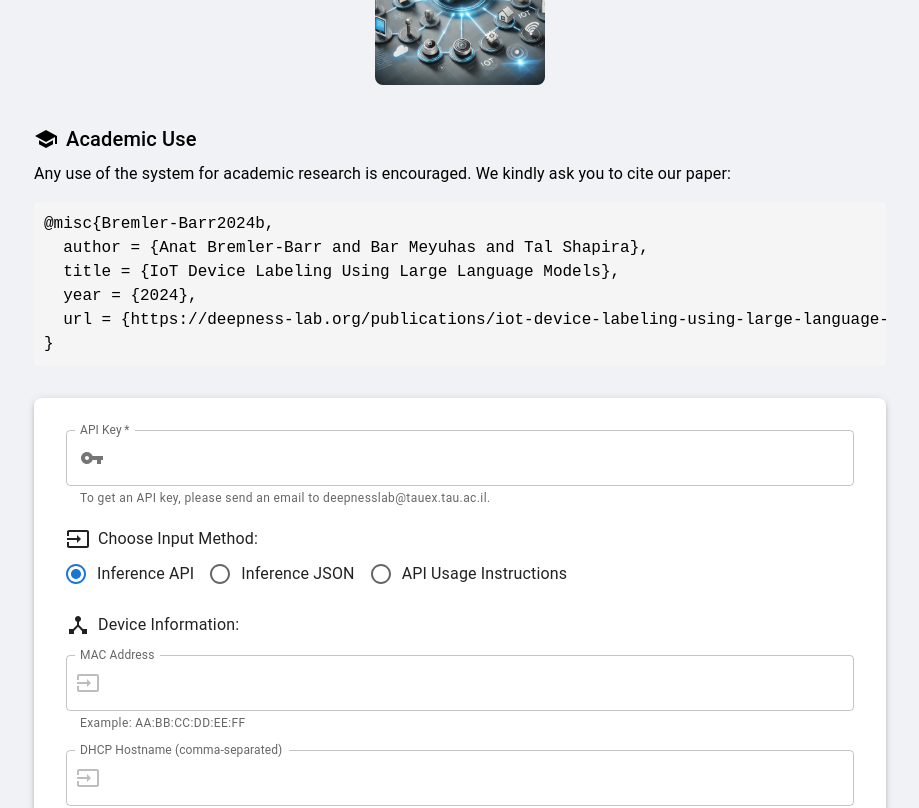
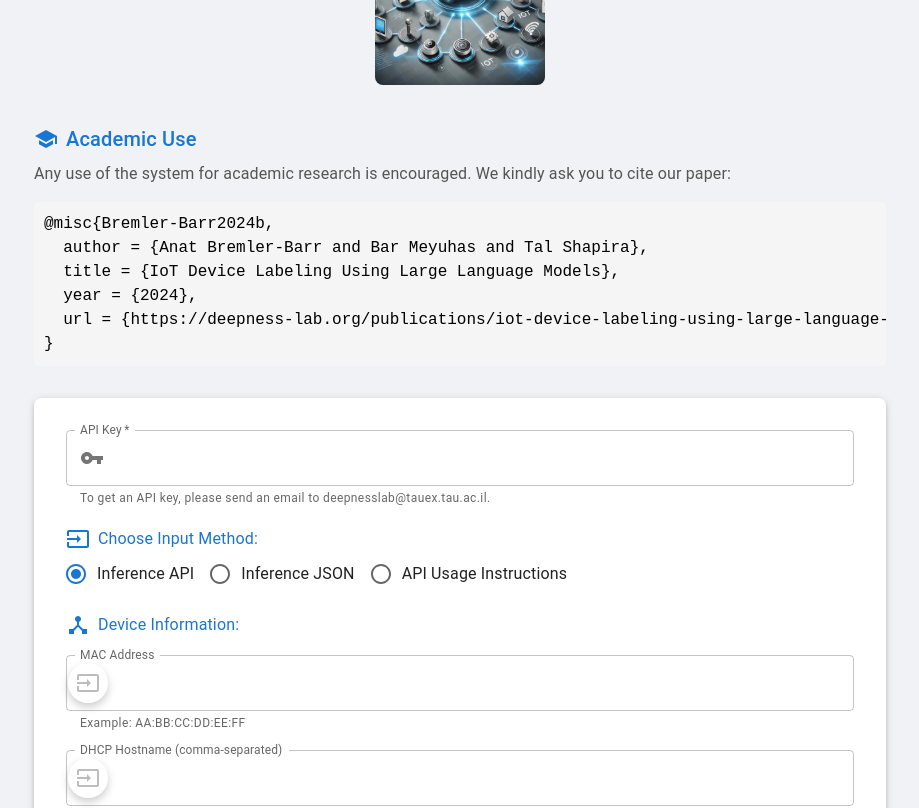
Before and after one commit to barmey/ZEAL_Cloud_Frontend, a React (Create React App) app: page / in a window 1280 px wide. Shown: the part 380-1188 px from the top of the page, without its empty margins (180-1099 px from the left). Built offline with nearby package versions, Linux system fonts and the light colour scheme; what aws-amplify would draw is missing.

Commit message:
Update App.css
update css design

```diff
--- a/src/App.css
+++ b/src/App.css
@@ -1,21 +1,103 @@
 /* src/App.css */
 @import url('https://fonts.googleapis.com/css2?family=Roboto+Mono:wght@300;400;500;700&display=swap');
-.App {
-  /* Default Styles */
-  text-align: center;
-  font-family: Arial, sans-serif; /* Moved from custom styles */
 
-  /* Custom Styles for the Form Container */
-  max-width: 500px;
-  margin: 50px auto;
-  padding: 20px;
-  border: 1px solid #ccc;
-  border-radius: 5px;
-  box-shadow: 2px 2px 12px rgba(0, 0, 0, 0.1);
+/* Global body styling */
+body {
+  font-family: 'Roboto Mono', monospace;
+  margin: 0;
+  padding: 0;
+  background-color: #f4f6f8; /* Fallback background color */
+  overflow-x: hidden;
 }
 
-body {
+/* Background styling for the main application */
+.app-background {
+  background-image: url('./assets/background.png'); /* Ensure this path matches your image location */
+  background-size: cover;
+  background-position: center;
+  background-repeat: no-repeat;
+  min-height: 100vh;
+  display: flex;
+  flex-direction: column;
+  align-items: center;
+  justify-content: flex-start;
+  color: #fff; /* Ensures text stands out on the background */
+  padding-top: 40px;
+}
+
+/* Main App container */
+.App {
+  max-width: 600px;
+  margin: 50px auto;
+  padding: 30px;
+  background-color: rgba(255, 255, 255, 0.85); /* Semi-transparent for readability on the background */
+  border: 1px solid #ccc;
+  border-radius: 8px;
+  box-shadow: 0 4px 20px rgba(0, 0, 0, 0.2);
+  color: #333; /* Dark color for readability against the lighter background */
+}
+
+/* Typography enhancements */
+h1, h2, h3, h4, h5, h6 {
+  font-weight: 500;
+  color: #1976d2;
+}
+
+p {
+  font-size: 1rem;
+  line-height: 1.6;
+  color: #555;
+}
+
+a {
+  color: #1976d2;
+  text-decoration: none;
+}
+
+a:hover {
+  text-decoration: underline;
+}
+
+/* Form and Button Styling */
+button, input, select, textarea {
   font-family: 'Roboto Mono', monospace;
 }
 
-/* ... rest of your CSS ... */
+button {
+  background-color: #1976d2;
+  color: #fff;
+  padding: 10px 20px;
+  border: none;
+  border-radius: 4px;
+  cursor: pointer;
+  box-shadow: 0 4px 8px rgba(0, 0, 0, 0.2);
+  transition: background-color 0.3s ease;
+}
+
+button:hover {
+  background-color: #115293;
+}
+
+input, textarea, select {
+  width: 100%;
+  padding: 8px;
+  margin: 10px 0;
+  border: 1px solid #ccc;
+  border-radius: 4px;
+}
+
+input:focus, textarea:focus, select:focus {
+  border-color: #1976d2;
+  outline: none;
+  box-shadow: 0 0 5px rgba(25, 118, 210, 0.3);
+}
+
+/* Additional Styling for Form Container */
+.form-container {
+  background: rgba(255, 255, 255, 0.9);
+  padding: 20px;
+  border-radius: 8px;
+  box-shadow: 0 4px 12px rgba(0, 0, 0, 0.1);
+  width: 100%;
+  max-width: 500px;
+}
```
